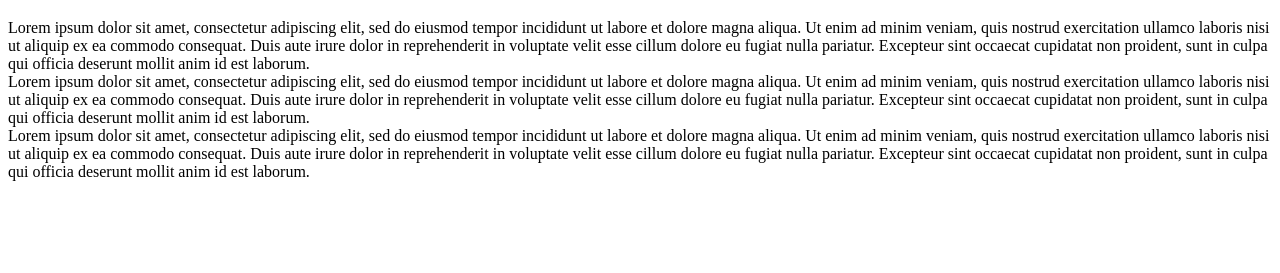
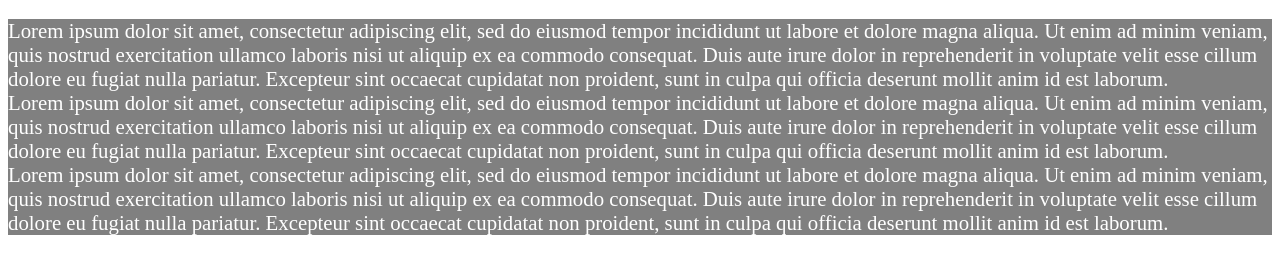
Before and after one commit to zinebzoufir/mod2-solution, a plain HTML site: page module2-solution/index.html in a window 1280 px wide. Shown: the part 61-334 px from the top of the page. Drawn offline with Linux system fonts and the light colour scheme; files that its build step writes are made by us from their sources.

Commit message:
Update index.html

```diff
--- a/module2-solution/index.html
+++ b/module2-solution/index.html
@@ -4,6 +4,7 @@
 <head>
   <meta charset="utf-8">
   <title>Assignement Solution for Module 2 </title>
+  <link rel="stylesheet" href="file.css">
 </head>
 <body>
 	<h1>Our Menu:</h1>
```
